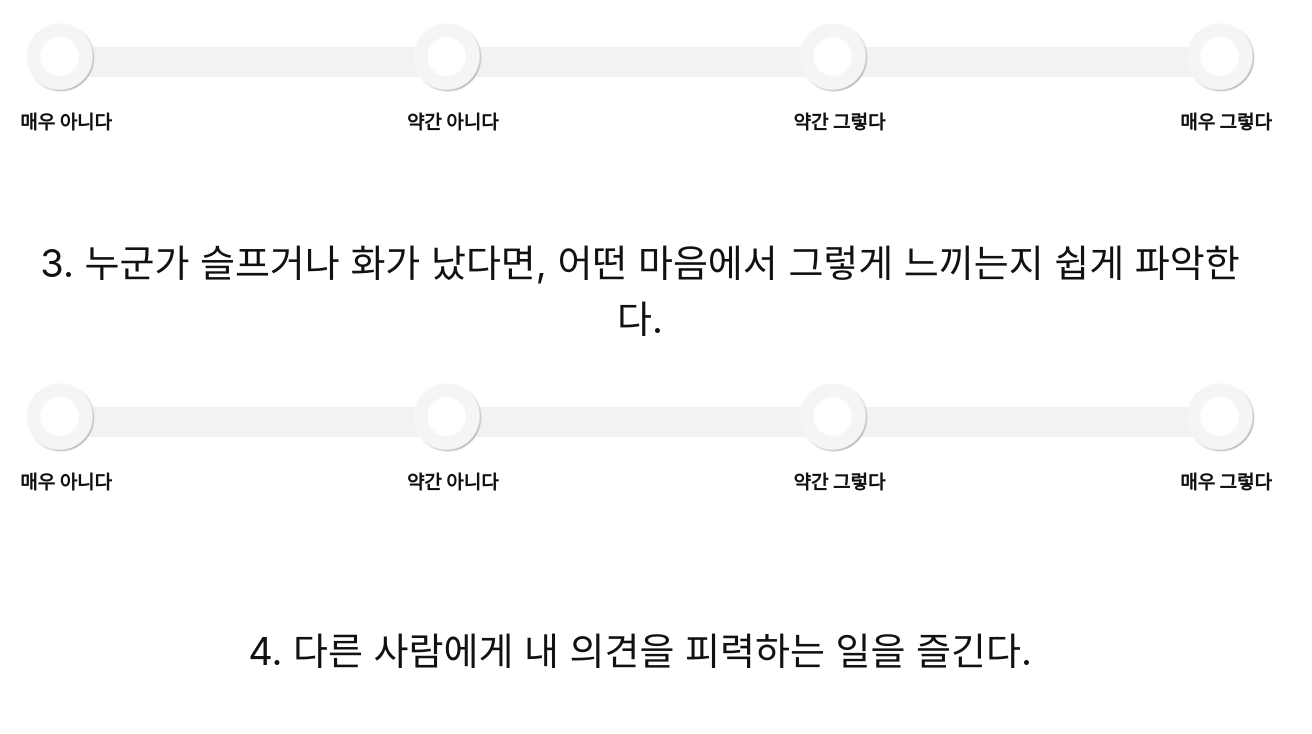
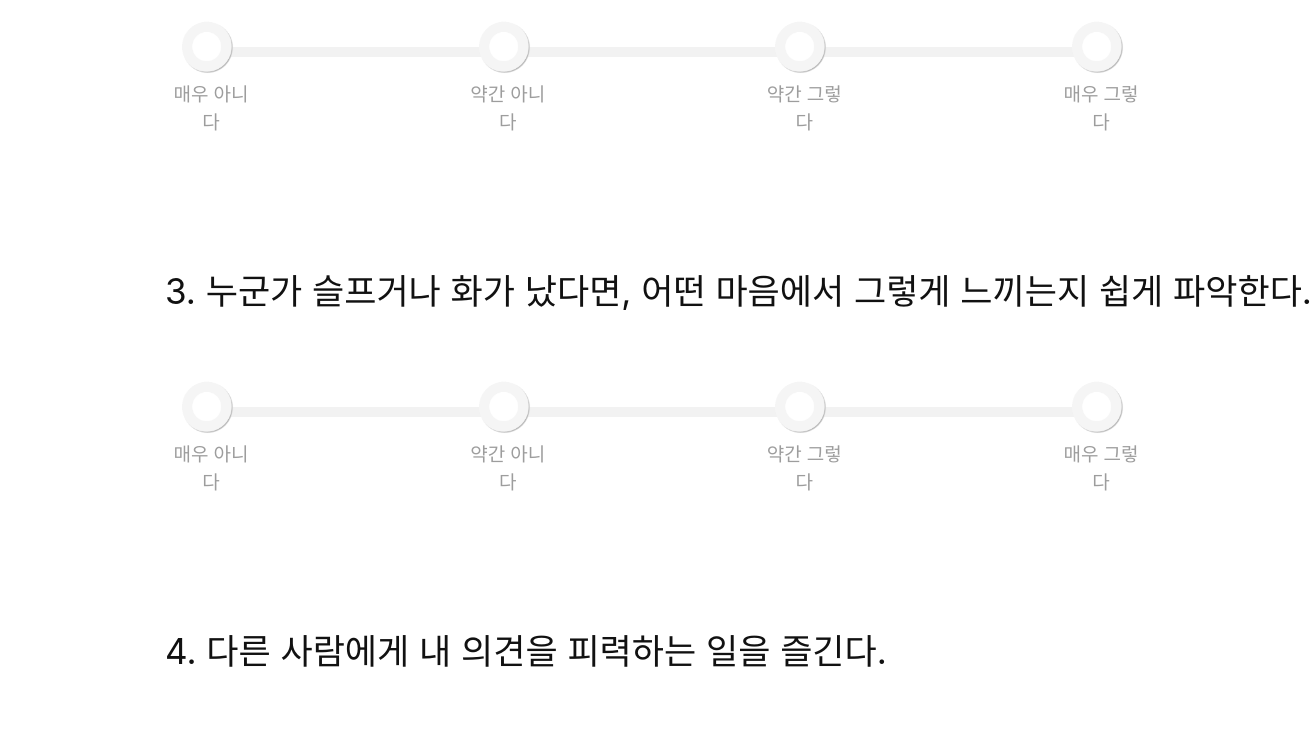
Before and after one commit to stealthit/tapi, a plain HTML site: page pages/user/research_list.html in a window 1280 px wide. Shown: the part 663-1397 px from the top of the page, 1312 px wide, since content can reach past the window. Drawn offline with Linux system fonts and the light colour scheme; a web font is replaced by a local one.

Commit message:
list size

```diff
--- a/css/common.css
+++ b/css/common.css
@@ -205,18 +205,18 @@ input[type="radio"]{ position: absolute;width: 1px;height: 1px;padding: 0; margi
 /*var(--tai-green)*/
 input[type="radio"]:checked, input[type="radio"]:not(:checked) { position: absolute; left: -9999px;}
 input[type="radio"]:checked + label.chk_label,
-input[type="radio"]:not(:checked) + label.chk_label {  position: relative;  width:92px; height:120px; cursor: pointer; font-size:1.9rem; font-weight:700;  display: flex;
-  align-items: flex-end;}
+input[type="radio"]:not(:checked) + label.chk_label {  position: relative;  width:92px; height:120px; cursor: pointer; font-size:1.9rem; font-weight:500;  display: flex;
+  align-items: flex-end;color:#9d9d9d;}
   input[type="radio"]:checked + label.chk_label{color:var(--tai-red)}
 input[type="radio"]:checked + label.chk_label:before,
-input[type="radio"]:not(:checked) + label.chk_label:before { content: '';  position: absolute;  left: 0;  top: 0;
-  width: 80px;  height: 80px;
+input[type="radio"]:not(:checked) + label.chk_label:before { content: '';  position: absolute;  left: 12px;  top: 0;
+  width: 60px;  height: 60px;
   background:url("../img/white_circle.png")no-repeat center/cover;  }
 input[type="radio"]:checked + label:before { }
 input[type="radio"]:checked + label.chk_label:after,
 input[type="radio"]:not(:checked) + label.chk_label:after {  content: '';
-width:80px;  height:80px;
-background: url("../img/red_circle.png")no-repeat center/cover;  position: absolute;  top:0px;  left:0px;   -webkit-transition: all 0.2s ease;  transition: all 0.2s ease;
+width:60px;  height:60px;
+background: url("../img/red_circle.png")no-repeat center/cover;  position: absolute;  top:0px;  left:12px;   -webkit-transition: all 0.2s ease;  transition: all 0.2s ease;
 }
 input[type="radio"]:not(:checked) + label.chk_label:after { opacity: 0;  -webkit-transform: scale(0);  transform: scale(0);}
 input[type="radio"]:checked + label.chk_label:after { opacity: 1;  -webkit-transform: scale(1);  transform: scale(1);}
--- a/css/style.css
+++ b/css/style.css
@@ -4,13 +4,13 @@
 /***************************************************************************************
  PC 기본레이아웃
 ***************************************************************************************/
-.wrapper { width:100%; height:100vh; max-height:100%; position:relative }
+.wrapper { width:100%; height:100vh; max-height:100%; position:relative;max-width: 1920px;margin:0 auto; }
 [id*="svc-"] .bgcolor,
 #research-start .bgcolor { background:var(--tai-bg-gray) }
 
 [id^="research-"] .wrapper { width:100%; height:100vh; min-height:1200px; position:relative }
 [id^="research-"] .wrap_con { width:100%; display:flex; justify-content:flex-start; position:relative; padding:50px 0 }
-[id="research-end"] .wrapper { min-height:unset }
+[id="research-end"] .wrapper { min-height:unset; }
 [id="research-end"] .wrap_con { width:100%; justify-content:center; position:relative; padding:0; align-items: flex-start; display:flex; }
 [id="tai-load"] .wrap_con { flex-direction: row; }
 .wrap_con { width:600px; height:100%; margin:auto; display:flex; align-items: center; justify-content: center; flex-direction: column; }
@@ -30,6 +30,9 @@ input[type="text"].input { border:1px solid #888; border-radius: 10px; backgroun
 .intro-btn > a { min-width:500px; min-height:85px; font-size: 4.3rem; }
 .intro-btn > a:hover { background:var(--tai-red); }
 
+/* nav */
+.nav-wrap { width: 100%; text-align: right; display: flex; align-items: flex-end; justify-content: flex-end; height: 85px; }
+.nav01 { width: 40.125vw; height: 80px; background: url(../img/nav01.png)no-repeat center/contain;  margin-right: 10px;}
 
 
 /* login */
@@ -211,7 +214,7 @@ table.tbl-type01 tfoot td li .type-txt { color:var(--tai-black-400); font-size:v
 .rsc-ul li .btn_basic_01 { width:335px; height:52px; }
 
 
-.rsc-list { margin:50px auto; width:1240px; position:relative }
+.rsc-list { margin:50px auto; width:950px; position:relative }
 #research-list header { height:80px; display:flex; flex-direction: row; justify-content: space-between; align-items: center; width: 100%; padding: 0 90px;}
 #research-list header span { width:29px; height:39px; border-right:1px solid var(--tai-gray-300); background:url("../img/icon_rsc_icon.svg") no-repeat 0 0; margin-right:10px; flex:0 1 40px; font-size:0; }
 #research-list header h1 { font-size:var(--tai-font-size-32); font-weight:700; color:var(--tai-body-color); flex:1 1 50% }
@@ -224,16 +227,16 @@ table.tbl-type01 tfoot td li .type-txt { color:var(--tai-black-400); font-size:v
 .rsc-list-ul li { display: flex; flex-direction:column; height:360px; padding:0; margin:0; }
 .rsc-list-ul li .chk-header { height:50px; display: flex; align-items: center; justify-content: flex-start; flex-direction: row; font-size:var(--tai-font-size-18) }
 .rsc-list-ul li .chk-header span { width:30px; height:30px; background:var(--tai-orange); color:var(--tai-white); flex:0 1 30px; margin-right:10px; border-radius: 15px; padding-top:1px; text-align: center;; font-family: var(--tai-font-num-sans-serif); }
-.rsc-list-ul li .chk-header p { font-size: 3.8rem;text-align: center;}
+.rsc-list-ul li .chk-header p { font-size: 3.5rem;text-align: left;white-space: nowrap;}
 
 .rsc-list-ul li .chk-header p { flex:1 1 80% }
 .rsc-list-ul li .btn_basic_02 { width:335px; margin:0 auto }
 
 .rsc-list-ul li .rsc-list-gage { width:100%; height:40px; margin:0 auto; position:relative }
 .rsc-list-ul li .rsc-list-gage .gage-ul { width:100%; height:80px; display:flex; flex-direction: row; justify-content: space-between; position:absolute; top:60px; left:0; font-size:0; }
-.rsc-list-ul li .rsc-list-gage .gage-ul li { width:80px; height:80px;  font-size:0; position:relative }
+.rsc-list-ul li .rsc-list-gage .gage-ul li { width:60px; height:60px;  font-size:0; position:relative }
 .rsc-list-ul li .rsc-list-gage .gage-num { width:80px; height:120px; margin-top:0px; position:absolute; top:0; left:0; display:flex; flex-direction:column; text-align:center; z-index:10 }
-.rsc-list-ul li .rsc-list-gage .gage-bar { width:98%; height:30px; background:#f2f2f2; position:absolute; top:90px; left:13px; font-size:0 }
+.rsc-list-ul li .rsc-list-gage .gage-bar { width:98%; height:10px; background:#f2f2f2; position:absolute; top:90px; left:20px; font-size:0 }
 
 
 
```
Also changed, not shown: pages/user/login.html (+5 -7 lines), pages/user/research_end.html (+1 -0 lines).
